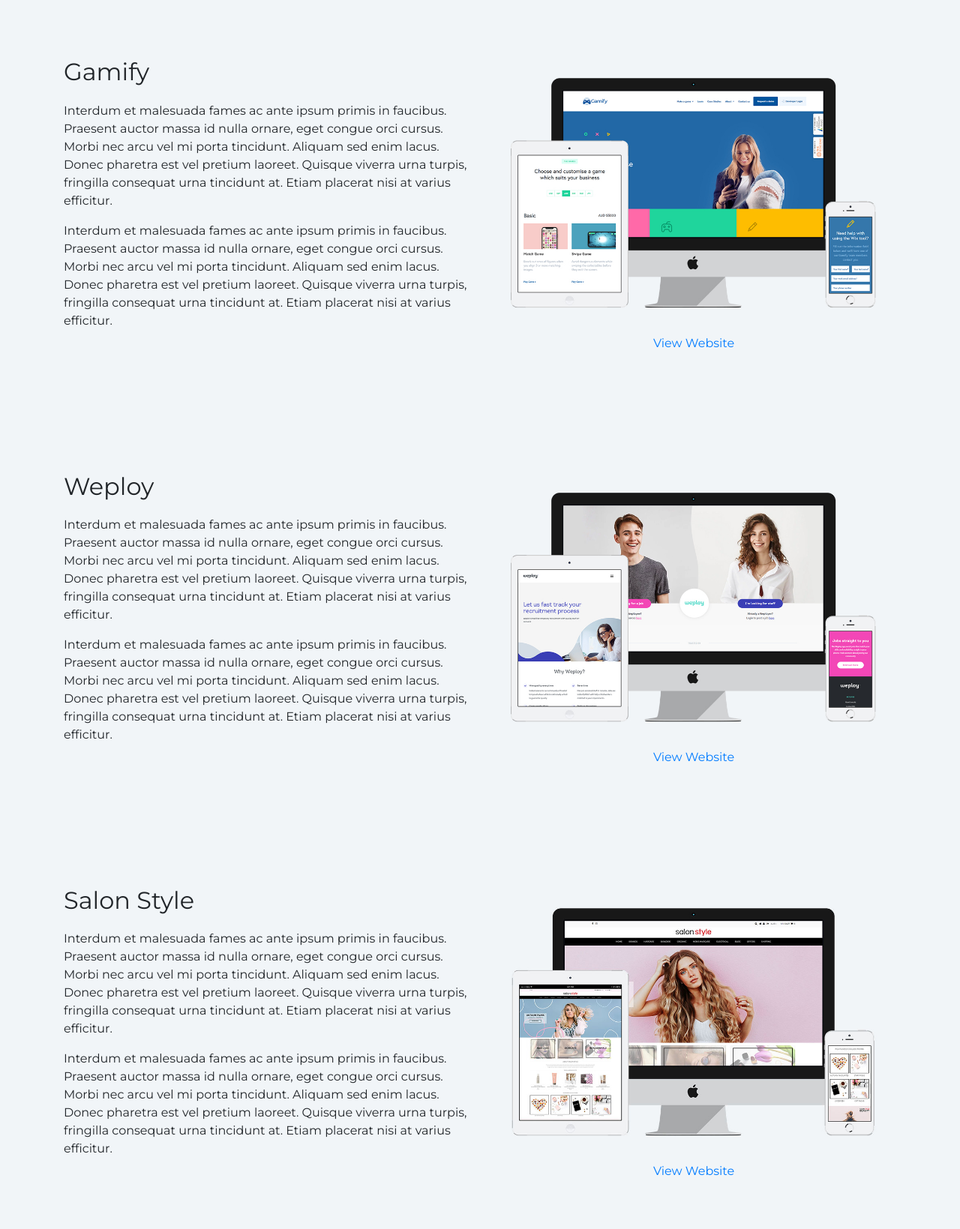
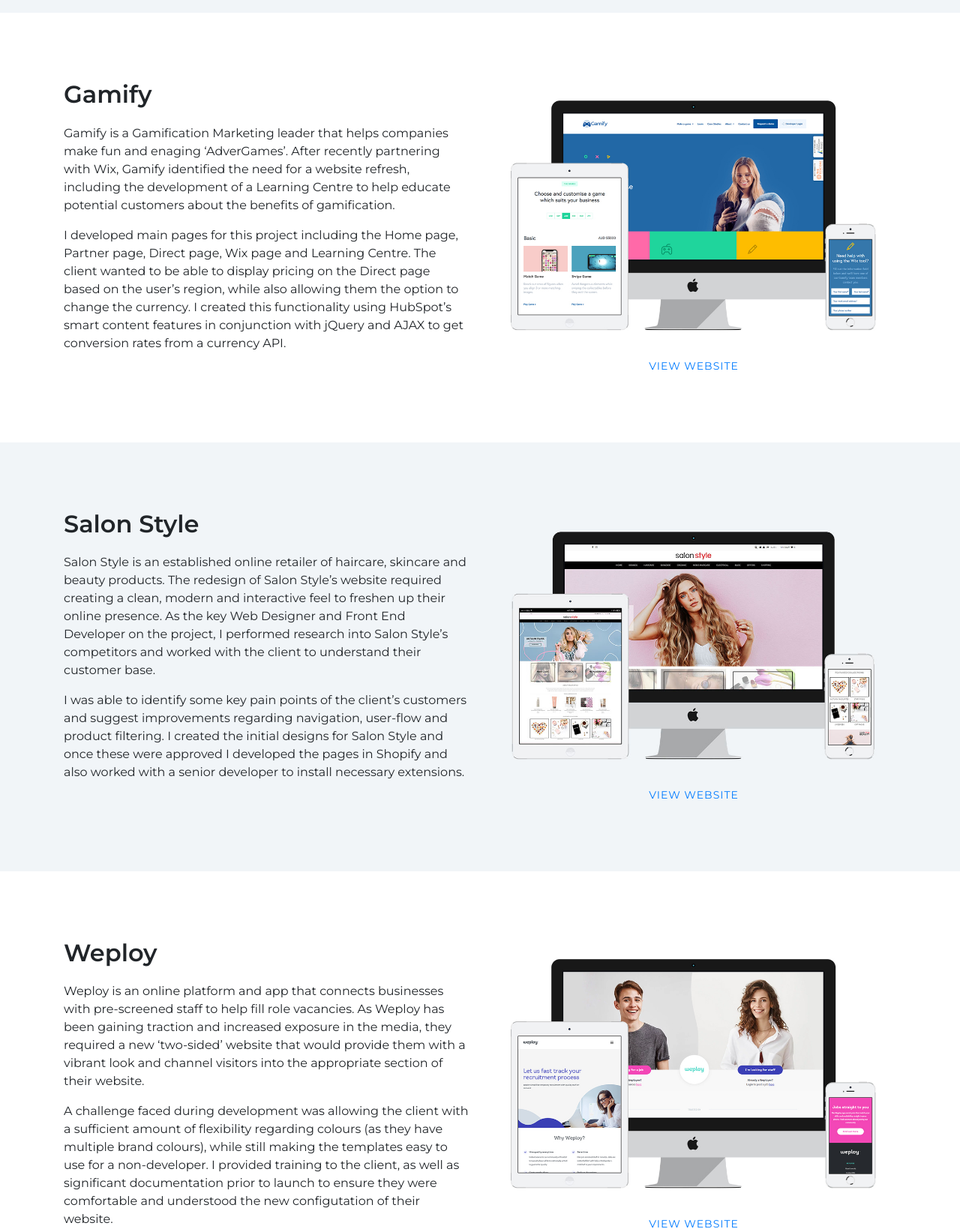
Before and after one commit to genevieveloreal/genevieveloreal.github.io, a plain HTML site: page index.html in a window 1280 px wide. Shown: the part 1161-2800 px from the top of the page at 75% size. Drawn offline with nearby package versions, Linux system fonts and the light colour scheme.

Commit message:
Edits to portfolio

```diff
--- a/css/style.css
+++ b/css/style.css
@@ -37,6 +37,12 @@
 }
 h2 {
     margin-bottom: 20px;
+    font-weight: 600;
+}
+
+.outer-container h4 {
+    font-size: 16px;
+    font-weight: 600;
 }
 
 p {
@@ -44,8 +50,8 @@
 }
 
 .section {
-    padding-top: 80px;
-    padding-bottom: 80px;
+    padding-top: 90px;
+    padding-bottom: 90px;
 }
 
 .feature {
@@ -54,8 +60,18 @@
 
 .feature a {
     transition: 0.2s all;
+    text-transform: uppercase;
+    letter-spacing: 1px;
+    font-size: 14px;
 }
 
 a:hover {
     text-decoration: none;
 }
+.outer-container img {
+    transition: 0.3s all;
+}
+.outer-container img:hover {
+    opacity: 0.8;
+}
+#gamify, #weploy, #netball-queensland { background-color: #fff; }
--- a/index.html
+++ b/index.html
@@ -8,9 +8,10 @@
     <link href="vendor/bootstrap/css/bootstrap.min.css" rel="stylesheet">
     <!-- Custom Fonts -->
     <link href="https://fonts.googleapis.com/css?family=Montserrat:400,600" rel="stylesheet">
-    <link href="vendor/fontawesome-free/css/all.min.css" rel="stylesheet" type="text/css">
     <link href="https://fonts.googleapis.com/css?family=Source+Sans+Pro:300,400,700,300italic,400italic,700italic" rel="stylesheet" type="text/css">
     <link href="vendor/simple-line-icons/css/simple-line-icons.css" rel="stylesheet">
+    <link rel="stylesheet" href="https://use.fontawesome.com/releases/v5.4.1/css/solid.css" integrity="sha384-osqezT+30O6N/vsMqwW8Ch6wKlMofqueuia2H7fePy42uC05rm1G+BUPSd2iBSJL" crossorigin="anonymous">
+    <link rel="stylesheet" href="https://use.fontawesome.com/releases/v5.4.1/css/fontawesome.css" integrity="sha384-BzCy2fixOYd0HObpx3GMefNqdbA7Qjcc91RgYeDjrHTIEXqiF00jKvgQG0+zY/7I" crossorigin="anonymous">
     <!-- Custom CSS -->
     <link href="css/style.css" rel="stylesheet">
     <!-- Scripts -->
@@ -28,70 +29,89 @@
                 <h1 class="mb-3">Genevieve Carter</h1>
                 <h3 class="mb-5">Front End Developer</h3>
                 <a class="btn btn-primary btn-xl js-scroll-trigger" href="#flight-centre">View Projects</a>
+                <i class="fab fa-github"></i>
             </div>
         </div>
       </div>
       <div class="overlay"></div>
     </header>
+    <div class="outer-container">
+        <div class="section" id="flight-centre">
             <div class="container">
-        <div class="section" id="flight-centre">
                 <div class="row">
                     <div class="col-lg-6">
                         <h2>Flight Centre</h2>
-                    <p>Interdum et malesuada fames ac ante ipsum primis in faucibus. Praesent auctor massa id nulla ornare, eget congue orci cursus. Morbi nec arcu vel mi porta tincidunt. Aliquam sed enim lacus. Donec pharetra est vel pretium laoreet. Quisque viverra urna turpis, fringilla consequat urna tincidunt at. Etiam placerat nisi at varius efficitur.</p>
-                    <p>Interdum et malesuada fames ac ante ipsum primis in faucibus. Praesent auctor massa id nulla ornare, eget congue orci cursus. Morbi nec arcu vel mi porta tincidunt. Aliquam sed enim lacus. Donec pharetra est vel pretium laoreet. Quisque viverra urna turpis, fringilla consequat urna tincidunt at. Etiam placerat nisi at varius efficitur.</p>
+                        <p>Flight Centre Travel Academy (FCTA) is Flight Centre’s registered training organisation. Their old website needed some love, as it was poorly structured and difficult for students to find relevant information.</p>
+
+                        <p>As the key Front End Developer on this project, I developed various modular templates from designs to ensure the client could easily create new pages as their course offerings expanded. I helped implement multiple strong calls to action to help convert visitors to leads and implemented SVG masks within modules to allow the client to change images in a flexible way.</p>
                     </div>
                     <div class="col-lg-6 feature">
+                        <a href="https://www.fctravelacademy.com/" target="_blank">
                             <img src="images/flight-centre.jpg" class="img-fluid">
-                    <a href="#">View Website</a>
+                        </a>
+                        <a href="https://www.fctravelacademy.com/" target="_blank">View Website</a>
+                    </div>
                 </div>
             </div>
         </div>
         <div class="section" id="gamify">
+            <div class="container">
                 <div class="row">
                     <div class="col-lg-6">
                         <h2>Gamify</h2>
-                    <p>Interdum et malesuada fames ac ante ipsum primis in faucibus. Praesent auctor massa id nulla ornare, eget congue orci cursus. Morbi nec arcu vel mi porta tincidunt. Aliquam sed enim lacus. Donec pharetra est vel pretium laoreet. Quisque viverra urna turpis, fringilla consequat urna tincidunt at. Etiam placerat nisi at varius efficitur.</p>
-                    <p>Interdum et malesuada fames ac ante ipsum primis in faucibus. Praesent auctor massa id nulla ornare, eget congue orci cursus. Morbi nec arcu vel mi porta tincidunt. Aliquam sed enim lacus. Donec pharetra est vel pretium laoreet. Quisque viverra urna turpis, fringilla consequat urna tincidunt at. Etiam placerat nisi at varius efficitur.</p>
+                        <p>Gamify is a Gamification Marketing leader that helps companies make fun and enaging ‘AdverGames’. After recently partnering with Wix, Gamify identified the need for a website refresh, including the development of a Learning Centre to help educate potential customers about the benefits of gamification.</p>
+                        <p>I developed main pages for this project including the Home page, Partner page, Direct page, Wix page and Learning Centre. The client wanted to be able to display pricing on the Direct page based on the user’s region, while also allowing them the option to change the currency. I created this functionality using HubSpot’s smart content features in conjunction with jQuery and AJAX to get conversion rates from a currency API.</p>
                     </div>
                     <div class="col-lg-6 feature">
-                    <img src="images/gamify.jpg" class="img-fluid">
-                    <a href="#">View Website</a>
+                        <a href="https://www.gamify.com/" target="_blank">
+                            <img src="images/gamify-white-bg.jpg" class="img-fluid">
+                        </a>
+                        <a href="https://www.gamify.com/" target="_blank">View Website</a>
+                    </div>
+                </div>
+            </div>
+        </div>
+         <div class="section" id="salon-style">
+            <div class="container">
+                <div class="row">
+                    <div class="col-lg-6">
+                        <h2>Salon Style</h2>
+                        <p>Salon Style is an established online retailer of haircare, skincare and beauty products. The redesign of Salon Style’s website required creating a clean, modern and interactive feel to freshen up their online presence. As the key Web Designer and Front End Developer on the project, I performed research into Salon Style’s competitors and worked with the client to understand their customer base.</p>
+                        <p>I was able to identify some key pain points of the client’s customers and suggest improvements regarding navigation, user-flow and product filtering. I created the initial designs for Salon Style and once these were approved I developed the pages in Shopify and also worked with a senior developer to install necessary extensions.</p>
+                    </div>
+                    <div class="col-lg-6 feature">
+                    <a href="https://salonstyle.com.au/" target="_blank">
+                        <img src="images/salon_style.jpg" class="img-fluid">
+                    </a>
+                        <a href="https://salonstyle.com.au/" target="_blank">View Website</a>
+                    </div>
                 </div>
             </div>
         </div>
         <div class="section" id="weploy">
+            <div class="container">
                 <div class="row">
                     <div class="col-lg-6">
                         <h2>Weploy</h2>
-                    <p>Interdum et malesuada fames ac ante ipsum primis in faucibus. Praesent auctor massa id nulla ornare, eget congue orci cursus. Morbi nec arcu vel mi porta tincidunt. Aliquam sed enim lacus. Donec pharetra est vel pretium laoreet. Quisque viverra urna turpis, fringilla consequat urna tincidunt at. Etiam placerat nisi at varius efficitur.</p>
-                    <p>Interdum et malesuada fames ac ante ipsum primis in faucibus. Praesent auctor massa id nulla ornare, eget congue orci cursus. Morbi nec arcu vel mi porta tincidunt. Aliquam sed enim lacus. Donec pharetra est vel pretium laoreet. Quisque viverra urna turpis, fringilla consequat urna tincidunt at. Etiam placerat nisi at varius efficitur.</p>
+                        <p>Weploy is an online platform and app that connects businesses with pre-screened staff to help fill role vacancies. As Weploy has been gaining traction and increased exposure in the media, they required a new ‘two-sided’ website that would provide them with a vibrant look and channel visitors into the appropriate section of their website.</p>
+                        <p>A challenge faced during development was allowing the client with a sufficient amount of flexibility regarding colours (as they have multiple brand colours), while still making the templates easy to use for a non-developer. I provided training to the client, as well as significant documentation prior to launch to ensure they were comfortable and understood the new configutation of their website.</p>
                     </div>
                     <div class="col-lg-6 feature">
-                    <img src="images/weploy.jpg" class="img-fluid">
-                    <a href="#">View Website</a>
+                        <a href="https://www.weployapp.com" target="_blank">
+                            <img src="images/weploy-white-bg.jpg" class="img-fluid">
+                        </a>
+                        <a href="https://www.weployapp.com" target="_blank">View Website</a>
                     </div>
-            </div>
-        </div>
-        <div class="section" id="salon-style">
-            <div class="row">
-                <div class="col-lg-6">
-                    <h2>Salon Style</h2>
-                    <p>Interdum et malesuada fames ac ante ipsum primis in faucibus. Praesent auctor massa id nulla ornare, eget congue orci cursus. Morbi nec arcu vel mi porta tincidunt. Aliquam sed enim lacus. Donec pharetra est vel pretium laoreet. Quisque viverra urna turpis, fringilla consequat urna tincidunt at. Etiam placerat nisi at varius efficitur.</p>
-                    <p>Interdum et malesuada fames ac ante ipsum primis in faucibus. Praesent auctor massa id nulla ornare, eget congue orci cursus. Morbi nec arcu vel mi porta tincidunt. Aliquam sed enim lacus. Donec pharetra est vel pretium laoreet. Quisque viverra urna turpis, fringilla consequat urna tincidunt at. Etiam placerat nisi at varius efficitur.</p>
-                </div>
-                <div class="col-lg-6 feature">
-                    <img src="images/salon_style.jpg" class="img-fluid">
-                    <a href="#">View Website</a>
                 </div>
             </div>
         </div>
         <div class="section" id="bigstone">
+            <div class="container">
                 <div class="row">
                     <div class="col-lg-6">
                         <h2>Bigstone</h2>
-                    <p>Interdum et malesuada fames ac ante ipsum primis in faucibus. Praesent auctor massa id nulla ornare, eget congue orci cursus. Morbi nec arcu vel mi porta tincidunt. Aliquam sed enim lacus. Donec pharetra est vel pretium laoreet. Quisque viverra urna turpis, fringilla consequat urna tincidunt at. Etiam placerat nisi at varius efficitur.</p>
-                    <p>Interdum et malesuada fames ac ante ipsum primis in faucibus. Praesent auctor massa id nulla ornare, eget congue orci cursus. Morbi nec arcu vel mi porta tincidunt. Aliquam sed enim lacus. Donec pharetra est vel pretium laoreet. Quisque viverra urna turpis, fringilla consequat urna tincidunt at. Etiam placerat nisi at varius efficitur.</p>
+                        <p>After updating their branding, Bigstone found that their current website did not exactly align with their brand and company direction.</p>
+                        <p>I worked closely with a Senior Developer to identify elements of their current website that could be adapted or refactored, as well as elements that would need to be created from scratch. We were able to fast-track Bigstone's website refresh by leveraging existing work in order to create a fresh and efficient outcome for the client.</p>
                     </div>
                     <div class="col-lg-6 feature">
                         <img src="images/bigstone.jpg" class="img-fluid">
@@ -99,42 +119,37 @@
                     </div>
                 </div>
             </div>
+        </div>
+        <div class="section" id="netball-queensland">
+            <div class="container">
+                <div class="row">
+                    <div class="col-lg-6">
+                        <h2>Netball Queensland</h2>
+                        <p>Netball Queensland required a new website their Play Netball Queensland initiative and media campaign. The campaign aims to support and encourage young girls of all ages to get active and participate in netball. The client brief was to create a website that was fun, fresh, young and not too girly. The website needed to be welcoming, encouraging and informative. I worked closely with the client to discuss their goals and desired layout. I then created detailed mockups in photoshop which were approved for development by the client. I created the website in WordPress from the mockups and implemented small changes prior to launch as requested.</p>
+                    </div>
+                    <div class="col-lg-6 feature">
+                        <a href="https://playnetballqld.com.au/" target="_blank">
+                            <img src="images/netball-qld-white-bg.jpg" class="img-fluid">
+                        </a>
+                        <a href="https://playnetballqld.com.au/" target="_blank">View Website</a>
+                    </div>
+                </div>
+            </div>
+        </div>
         <div class="section" id="own-it-conveyancing">
+            <div class="container">
                 <div class="row">
                     <div class="col-lg-6">
                         <h2>Own It Conveyancing</h2>
-                    <p>Interdum et malesuada fames ac ante ipsum primis in faucibus. Praesent auctor massa id nulla ornare, eget congue orci cursus. Morbi nec arcu vel mi porta tincidunt. Aliquam sed enim lacus. Donec pharetra est vel pretium laoreet. Quisque viverra urna turpis, fringilla consequat urna tincidunt at. Etiam placerat nisi at varius efficitur.</p>
-                    <p>Interdum et malesuada fames ac ante ipsum primis in faucibus. Praesent auctor massa id nulla ornare, eget congue orci cursus. Morbi nec arcu vel mi porta tincidunt. Aliquam sed enim lacus. Donec pharetra est vel pretium laoreet. Quisque viverra urna turpis, fringilla consequat urna tincidunt at. Etiam placerat nisi at varius efficitur.</p>
+                        <p>Own It Conveyancing is a major conveyancing firm primarily aimed at first home owners. The client wanted to refresh their old website and provide an easy experience for their users, most of which primarily visit the website on mobile.</p>
+                        <p>I worked with the client to design and develop a professional, easy to use WordPress website that they could maintain and update. I worked with a Senior Developer to create the 'Free Quote' functionality and usability.</p>
                     </div>
                     <div class="col-lg-6 feature">
+                        <a href="https://ownitconveyancing.com/">
                             <img src="images/own_it_conveyancing.jpg" class="img-fluid">
-                    <a href="#">View Website</a>
+                        </a>
+                        <a href="https://ownitconveyancing.com/">View Website</a>
                     </div>
-            </div>
-        </div>
-        <div class="section" id="netball-queensland">
-            <div class="row">
-                <div class="col-lg-6">
-                    <h2>Netball Queensland</h2>
-                    <p>Interdum et malesuada fames ac ante ipsum primis in faucibus. Praesent auctor massa id nulla ornare, eget congue orci cursus. Morbi nec arcu vel mi porta tincidunt. Aliquam sed enim lacus. Donec pharetra est vel pretium laoreet. Quisque viverra urna turpis, fringilla consequat urna tincidunt at. Etiam placerat nisi at varius efficitur.</p>
-                    <p>Interdum et malesuada fames ac ante ipsum primis in faucibus. Praesent auctor massa id nulla ornare, eget congue orci cursus. Morbi nec arcu vel mi porta tincidunt. Aliquam sed enim lacus. Donec pharetra est vel pretium laoreet. Quisque viverra urna turpis, fringilla consequat urna tincidunt at. Etiam placerat nisi at varius efficitur.</p>
-                </div>
-                <div class="col-lg-6 feature">
-                    <img src="images/playnetball_qld.jpg" class="img-fluid">
-                    <a href="#">View Website</a>
-                </div>
-            </div>
-        </div>
-        <div class="section" id="polymorph-games">
-            <div class="row">
-                <div class="col-lg-6">
-                    <h2>Polymorph Games</h2>
-                    <p>Interdum et malesuada fames ac ante ipsum primis in faucibus. Praesent auctor massa id nulla ornare, eget congue orci cursus. Morbi nec arcu vel mi porta tincidunt. Aliquam sed enim lacus. Donec pharetra est vel pretium laoreet. Quisque viverra urna turpis, fringilla consequat urna tincidunt at. Etiam placerat nisi at varius efficitur.</p>
-                    <p>Interdum et malesuada fames ac ante ipsum primis in faucibus. Praesent auctor massa id nulla ornare, eget congue orci cursus. Morbi nec arcu vel mi porta tincidunt. Aliquam sed enim lacus. Donec pharetra est vel pretium laoreet. Quisque viverra urna turpis, fringilla consequat urna tincidunt at. Etiam placerat nisi at varius efficitur.</p>
-                </div>
-                <div class="col-lg-6 feature">
-                    <img src="images/polymorph_games.jpg" class="img-fluid">
-                    <a href="#">View Website</a>
                 </div>
             </div>
         </div>
```
Also changed, not shown: images/gamify-white-bg.jpg (added), images/netball-qld-white-bg.jpg (added), images/weploy-white-bg.jpg (added). Lines whose indentation alone changed are shown as unchanged.
